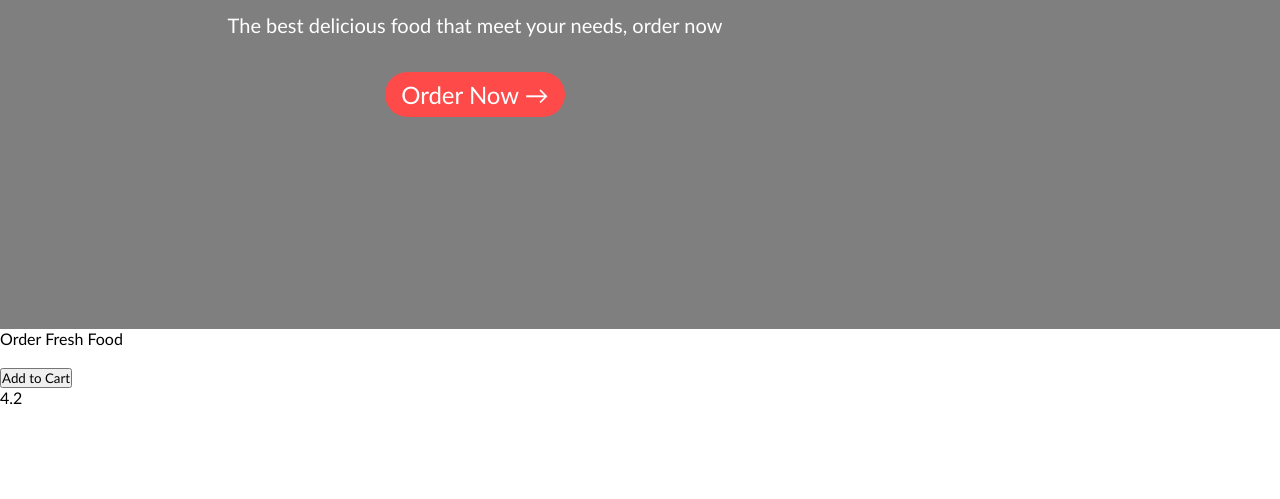
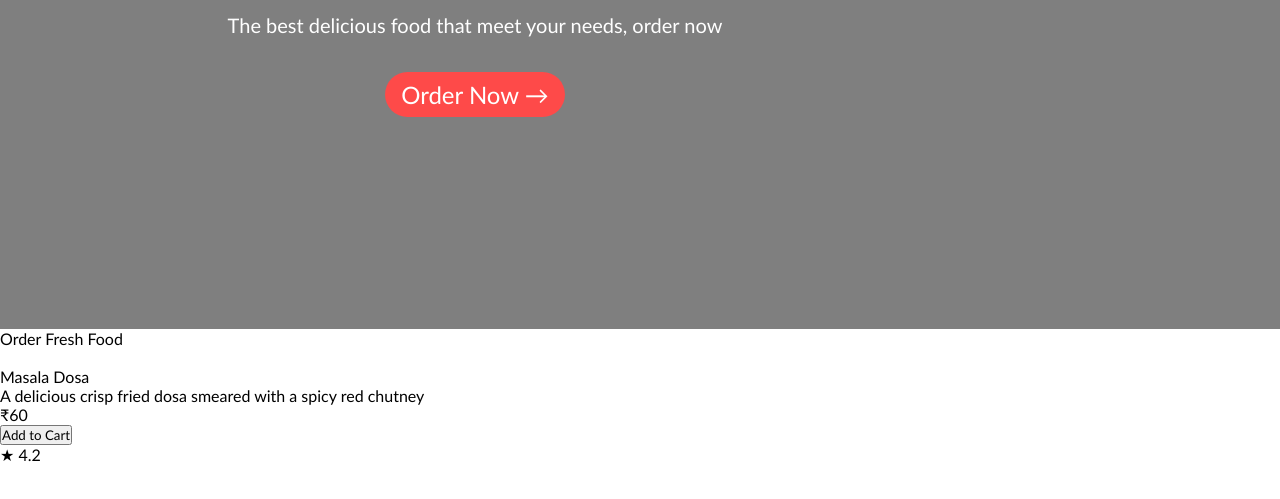
Before and after one commit to Jerome-Joseph-1/yummy-git, a plain HTML site: page index.html in a window 1280 px wide. Shown: the part 471-970 px from the top of the page. Drawn offline with Linux system fonts and the light colour scheme.

Commit message:
refactor: added card-holder class for cards

```diff
--- a/index.html
+++ b/index.html
@@ -40,20 +40,22 @@
             <div class="side-heading">
                 Order Fresh Food
             </div>
+            <div class="card-holder">
                 <div class="card">
                     <div class="top">
                         <img src="" alt="" class="card-image"/>
                         <div class="left">
-                        <div class="title"></div>
-                        <div class="description"></div>
+                            <div class="title">Masala Dosa</div>
+                            <div class="description">A delicious crisp fried dosa smeared with a spicy red chutney</div>
                         </div>
                         <div class="right">
-                        <div class="price"></div>
+                            <div class="price">₹60</div>
                         </div>
                     </div>
                     <div class="card-bottom">
                         <button class="cart">Add to Cart</button>
-                    <div class="rating">4.2</div>
+                        <div class="rating">★ 4.2</div>
+                    </div>
                 </div>
             </div>
         </div>
```
Lines whose indentation alone changed are shown as unchanged.
